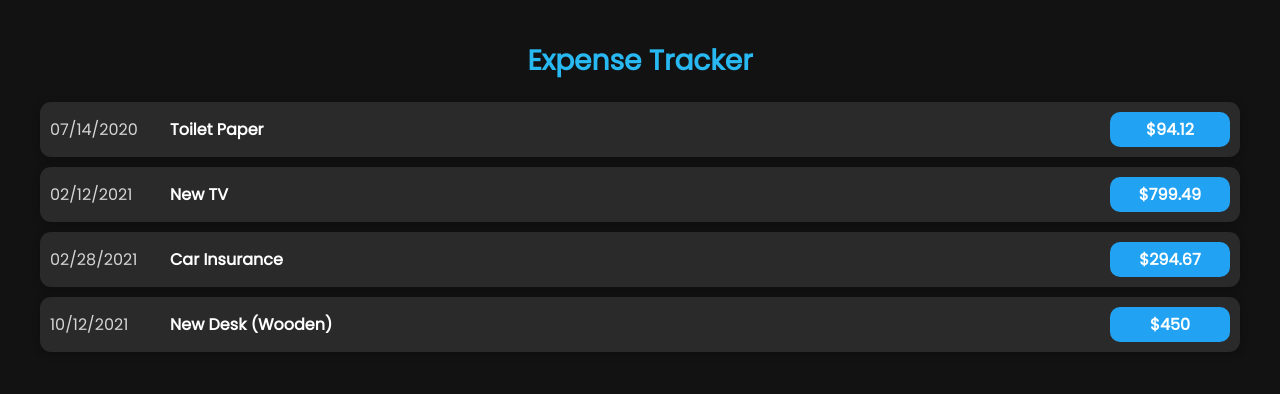
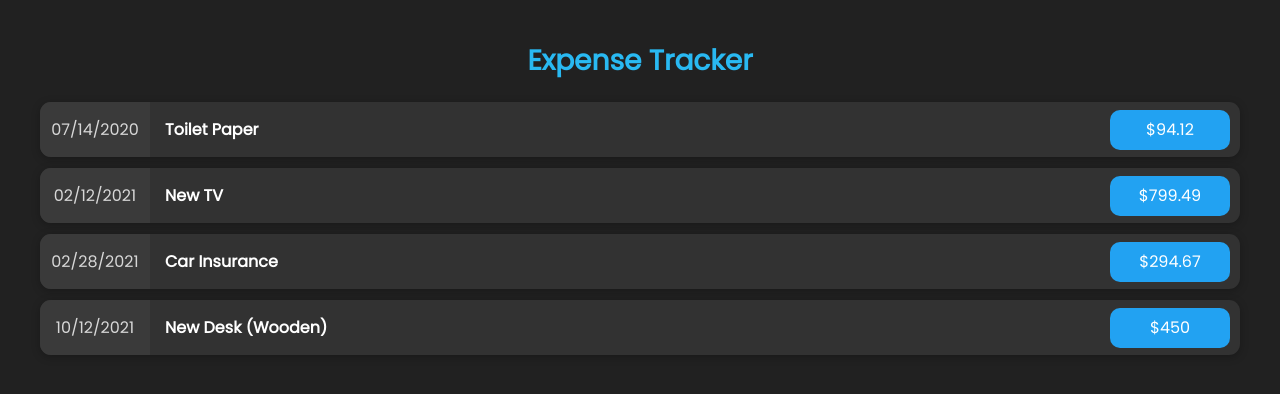
Before and after one commit to krissygroom/expense-tracker, a React (Create React App) app: page / in a window 1280 px wide. Shown: the top 394 px of the page. Built offline with nearby package versions, Linux system fonts and the light colour scheme.

Commit message:
UI design edits

```diff
--- a/src/components/ExpenseItem.css
+++ b/src/components/ExpenseItem.css
@@ -3,23 +3,29 @@
   justify-content: space-between;
   align-items: center;
   box-shadow: 0 2px 8px rgba(0, 0, 0, 0.25);
-  padding: 1rem;
-  margin: 1rem 0;
+  margin: 1.1rem 0;
   font-size: 1.6rem;
   border-radius: 11px;
-  background-color: #2a2a2a;
+  background-color: #323232;
   color: rgba(255, 255, 255, 0.8);
+  display: flex;
+  overflow: hidden;
 }
 
 .expense-item__date {
   color: inherit;
-  min-width: 10rem;
+  min-width: 11rem;
+  background-color: #3a3a3a;
+  align-self: stretch;
+
+  display: flex;
+  align-items: center;
+  justify-content: center;
 }
 
 .expense-item__description {
   display: flex;
   flex-direction: column;
-  gap: 1rem;
   align-items: flex-end;
   flex-flow: column-reverse;
   justify-content: flex-start;
@@ -30,21 +36,23 @@
   color: #3a3a3a;
   font-size: 1.2rem;
   flex: 1;
-  margin: 0 1rem 0 2rem;
+  margin: 1.5rem;
   color: #fff;
   font-weight: bold;
 }
 
 .expense-item__price {
   min-width: 12rem;
+  min-height: 4rem;
   text-align: center;
   font-size: 1.2rem;
-  font-weight: bold;
   color: #fff;
   background-color: #22a2f2;
-  border: none;
-  padding: 0.5rem;
+  margin-right: 1rem;
   border-radius: 10px;
+  display: flex;
+  align-items: center;
+  justify-content: center;
 }
 
 @media (min-width: 580px) {
--- a/src/index.css
+++ b/src/index.css
@@ -13,6 +13,6 @@ html {
 body {
   margin: 0;
   padding: 4rem;
-  background-color: #121212;
+  background-color: #212121;
   font-family: "Poppins", sans-serif;
 }
```
Also changed, not shown: 6 other files (tests, documents, lock files or other folders).
